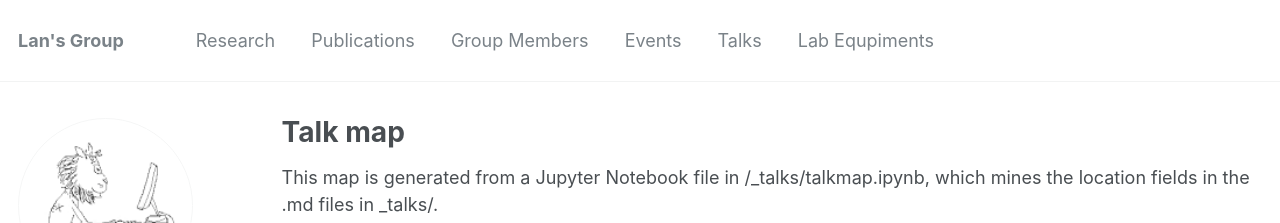
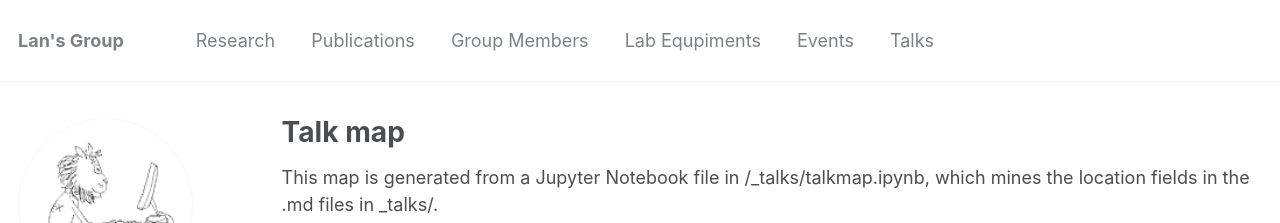
Before and after one commit to yuchenglan/LanGroup, a Jekyll site: the page built from _pages/talkmap.html, in a window 1280 px wide and 1147 px high. Shown: the top 223 px of the window. Built offline with Jekyll 4.4.1, drawn with Linux system fonts in a browser that asks for light colours; nearby versions of some CDN libraries; some web fonts are replaced; part of the change alters nothing that is shown.

```diff
--- a/_data/navigation.yml
+++ b/_data/navigation.yml
@@ -9,11 +9,11 @@ main:
     - title: "Group Members"
       url: /members/
 
+    - title: "Lab Equpiments"
+      url: /equipments/
+
     - title: "Events"
       url: /posts/
 
     - title: "Talks"
       url: /talks/
-
-    - title: "Lab Equpiments"
-      url: /equipments/
```
